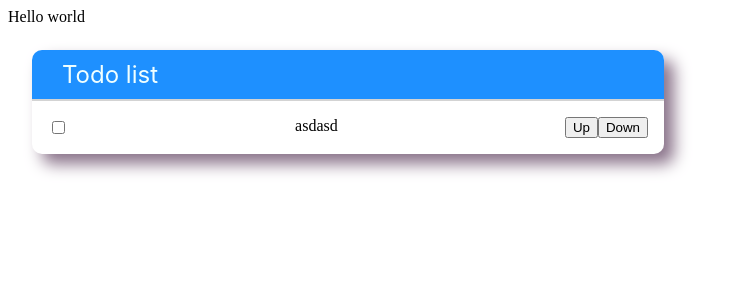
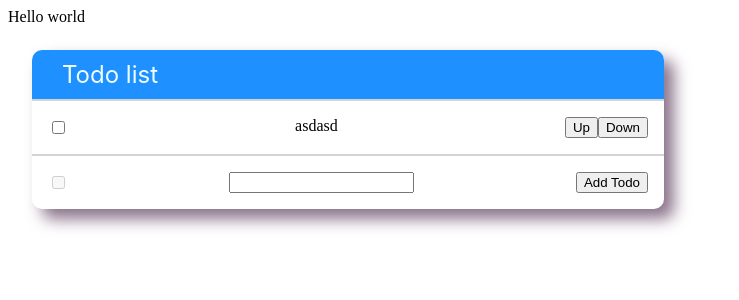
Before and after one commit to chifgeri/react-todo, a React (Create React App) app: page / in a window 1280 px wide. Shown: the top 300 px of the page, without its empty margins (0-739 px from the left). Built offline with nearby package versions, Linux system fonts and the light colour scheme; the HTML template or start-up script is replaced by a standard one.

Commit message:
Can add todos

```diff
--- /dev/null
+++ b/src/components/AddTodo.tsx
@@ -0,0 +1,32 @@
+import React, { useState } from "react";
+import "./TodoItem.css";
+
+interface Props {
+  onAdd: (text: string) => void;
+}
+
+const AddTodo = (props: Props) => {
+  const [text, setText] = useState<string>("");
+  return (
+    <div className="todo-container">
+      <input type="checkbox" disabled />
+      <input
+        type="text"
+        value={text}
+        onChange={(e) => {
+          setText(e.target.value);
+        }}
+      />
+      <input
+        type="button"
+        onClick={() => {
+          props.onAdd(text);
+          setText("");
+        }}
+        value="Add Todo"
+      />
+    </div>
+  );
+};
+
+export default AddTodo;
--- a/src/components/TodoList.tsx
+++ b/src/components/TodoList.tsx
@@ -1,6 +1,7 @@
-import React, { useState } from "react";
+import React, { useState, useEffect } from "react";
 import TodoItem from "./TodoItem";
 import "./TodoList.css";
+import AddTodo from "./AddTodo";
 
 interface Props {}
 
@@ -30,6 +31,7 @@ const TodoList = (props: Props) => {
       {sortTodos(todos).map((item) => (
         <TodoItem text={item.text} />
       ))}
+      <AddTodo onAdd={addTodo} />
     </div>
   );
 };
```
